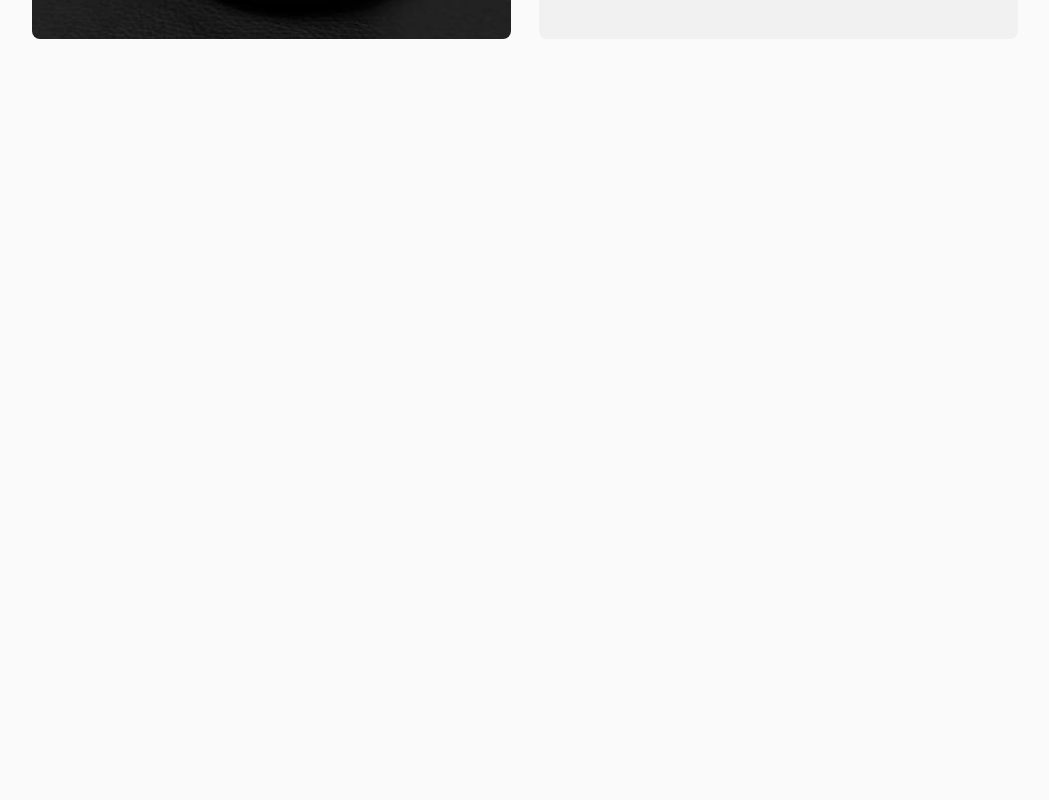
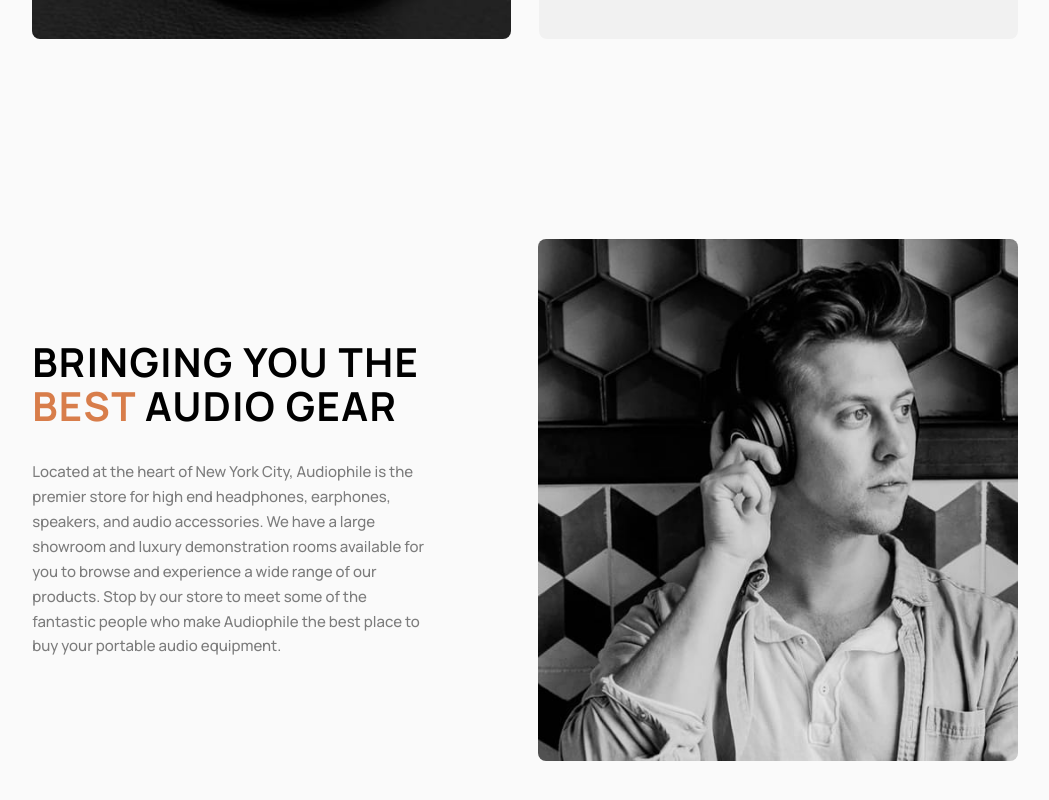
Before and after one commit to bluepersia/audiophile-fullstack, a React (Vite) app in the folder frontend/: page / in a window 1280 px wide. Shown: the part 2562-3362 px from the top of the page, without its empty margins (115-1164 px from the left). Before the commit the page ends 2601 px from the top, so only its background shows below. Built offline with nearby package versions, Linux system fonts and the light colour scheme.

Commit message:
Add best gear/about us section

```diff
--- /dev/null
+++ b/frontend/src/components/AboutUs/AboutUs.module.scss
@@ -0,0 +1,69 @@
+@use "/src/css/variables" as *;
+
+.aboutUs {
+  text-align: center;
+}
+
+.picture {
+  display: block;
+  margin-bottom: 2.66rem;
+  width: 100%;
+}
+
+.img {
+  border-radius: 8px;
+  width: 100%;
+  object-fit: cover;
+}
+
+.content {
+  max-width: 573px;
+  margin: 0 auto;
+}
+
+.title {
+  font-size: clamp(1.8667rem, 1.1033rem + 3.0534vw, 2.6667rem);
+  text-transform: uppercase;
+  letter-spacing: 0.0357em;
+  margin-bottom: 2.13rem;
+}
+
+.accent {
+  color: var(--color-accent-500);
+}
+
+.desc {
+  opacity: 0.5;
+}
+
+@media (min-width: $bp-tablet) {
+  .picture {
+    margin-bottom: 4.2rem;
+  }
+
+  .title {
+    line-height: 1.1;
+  }
+}
+
+@media (min-width: $bp-desktop) {
+  .aboutUs {
+    text-align: left;
+  }
+
+  .inner {
+    display: flex;
+    flex-direction: row-reverse;
+    align-items: center;
+  }
+
+  .content {
+    flex-basis: 40%;
+    margin-left: 0;
+    margin-bottom: 4.2rem;
+  }
+
+  .picture {
+    flex-basis: 48.64%;
+  }
+}
--- /dev/null
+++ b/frontend/src/components/AboutUs/AboutUs.tsx
@@ -0,0 +1,46 @@
+import type { JSX } from "react/jsx-runtime";
+import bestGearImgMobile from "/src/assets/shared/mobile/image-best-gear.jpg";
+import bestGearImgTablet from "/src/assets/shared/tablet/image-best-gear.jpg";
+import bestGearImgDesktop from "/src/assets/shared/desktop/image-best-gear.jpg";
+import { DESKTOP_BP, TABLET_BP } from "../../consts/breakpoints";
+import styles from "./AboutUs.module.scss";
+import clsx from "clsx";
+
+export default function AboutUs(): JSX.Element {
+  return (
+    <section className={styles.aboutUs}>
+      <div className={clsx(styles.inner, "container")}>
+        <picture className={styles.picture}>
+          <source
+            srcSet={bestGearImgDesktop}
+            media={`(min-width:${DESKTOP_BP}px)`}
+          />
+          <source
+            srcSet={bestGearImgTablet}
+            media={`(min-width:${TABLET_BP}px)`}
+          />
+          <img
+            src={bestGearImgMobile}
+            alt="Black-and-white portrait of a man wearing headphones, seated against a geometric patterned wall."
+            className={styles.img}
+          />
+        </picture>
+
+        <div className={styles.content}>
+          <h2 className={styles.title}>
+            Bringing you the <span className={styles.accent}>best</span> audio
+            gear
+          </h2>
+          <p className={styles.desc}>
+            Located at the heart of New York City, Audiophile is the premier
+            store for high end headphones, earphones, speakers, and audio
+            accessories. We have a large showroom and luxury demonstration rooms
+            available for you to browse and experience a wide range of our
+            products. Stop by our store to meet some of the fantastic people who
+            make Audiophile the best place to buy your portable audio equipment.
+          </p>
+        </div>
+      </div>
+    </section>
+  );
+}
--- a/frontend/src/pages/Home/Home.module.scss
+++ b/frontend/src/pages/Home/Home.module.scss
@@ -5,6 +5,14 @@
 }
 
 .categories {
+  margin-bottom: 8rem;
+}
+
+.highlights {
+  margin-bottom: 8rem;
+}
+
+.aboutUs {
   margin-bottom: 8rem;
 }
 
@@ -16,4 +24,12 @@
   .categories {
     margin-bottom: clamp(6.4rem, -2.1333rem + 16.6667vw, 11.2rem);
   }
+
+  .highlights {
+    margin-bottom: clamp(6.4rem, -5.9259rem + 24.0741vw, 13.3333rem);
+  }
+
+  .aboutUs {
+    margin-bottom: clamp(6.4rem, -5.9259rem + 24.0741vw, 13.3333rem);
+  }
 }
--- a/frontend/src/pages/Home/Home.tsx
+++ b/frontend/src/pages/Home/Home.tsx
@@ -3,6 +3,7 @@ import Hero from "./Hero/Hero";
 import Categories from "../../components/Categories/Categories";
 import styles from "./Home.module.scss";
 import ProductHighlights from "./ProductHighlights/ProductHighlights";
+import AboutUs from "../../components/AboutUs/AboutUs";
 
 export default function Home(): JSX.Element {
   return (
@@ -16,6 +17,9 @@ export default function Home(): JSX.Element {
       <div className={styles.highlights}>
         <ProductHighlights />
       </div>
+      <div className={styles.aboutUs}>
+        <AboutUs />
+      </div>
     </>
   );
 }
```
